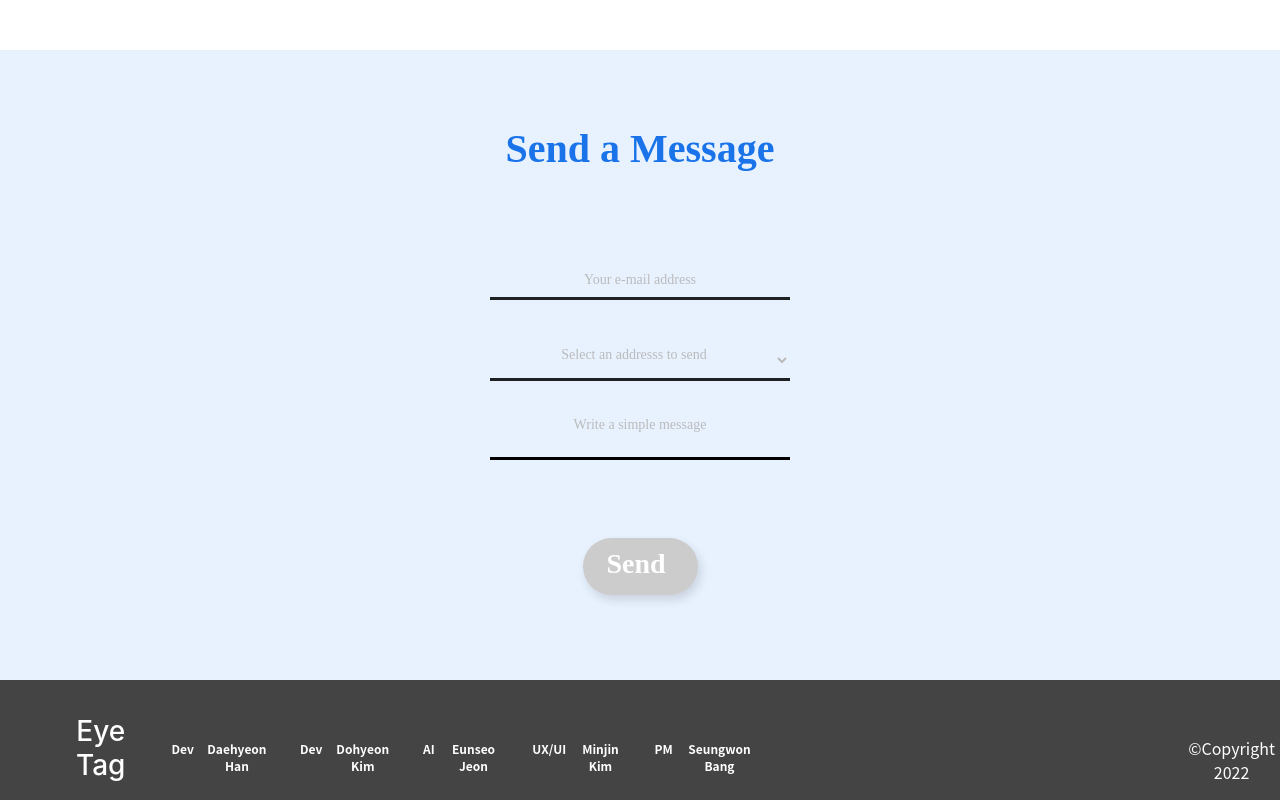
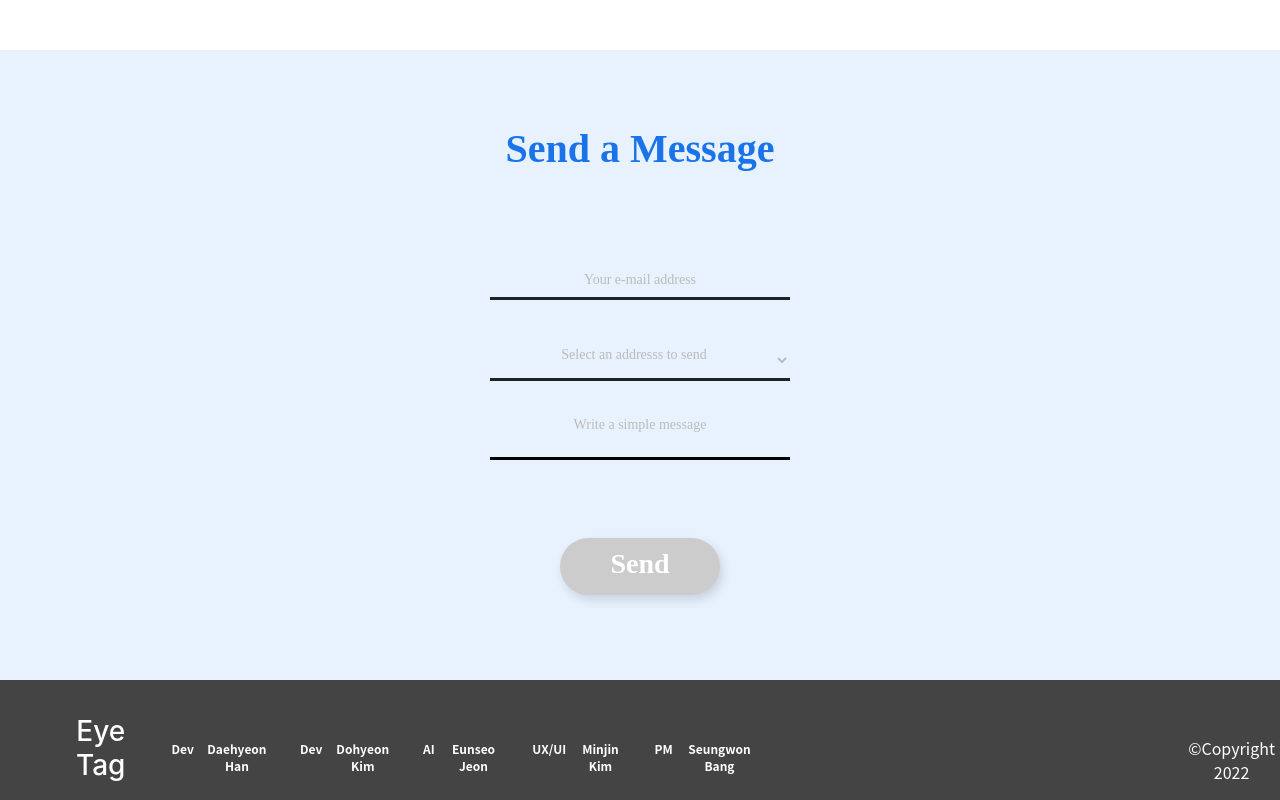
Before and after one commit to gkseogus/HallymCapStone, a React (Create React App) app: page /contact in a window 1280 px wide. Shown: the part 900-1700 px from the top of the page. Built offline with nearby package versions, Linux system fonts and the light colour scheme; a web font is replaced by a local one.

Commit message:
20221119 apply to font

```diff
--- a/src/components/Contact/ContactSend/indexStyle.css
+++ b/src/components/Contact/ContactSend/indexStyle.css
@@ -1,18 +1,18 @@
 .activeBtn{
-    display: flex;
+  display: flex;
   flex-direction: row;
-  align-items: flex-start;
+  justify-content: center;
   padding: 12px 24px;
   gap: 10px;
 
   position: relative;
-  width: 115px;
+  width: 160px;
   height: 57px;
 
   top: 318px;
   margin: auto;
 
-  font-family: "Pretendard";
+  font-family: "notoBold";
   font-style: normal;
   font-weight: 600;
   font-size: 28px;
@@ -34,13 +34,14 @@
     gap: 10px;
 
     position: relative;
-    width: 115px;
+    width: 160px;
     height: 57px;
 
     top: 318px;
     margin: auto;
 
-    font-family: "Pretendard";
+    font-family: "notoBold";
+    justify-content: center;
     font-style: normal;
     font-weight: 600;
     font-size: 28px;
```
